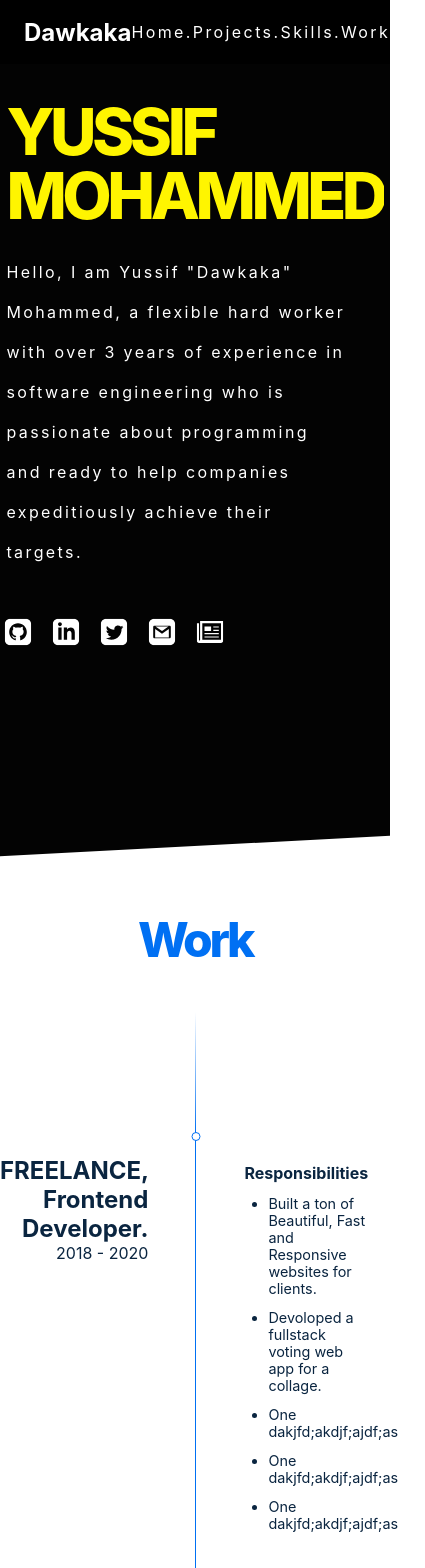
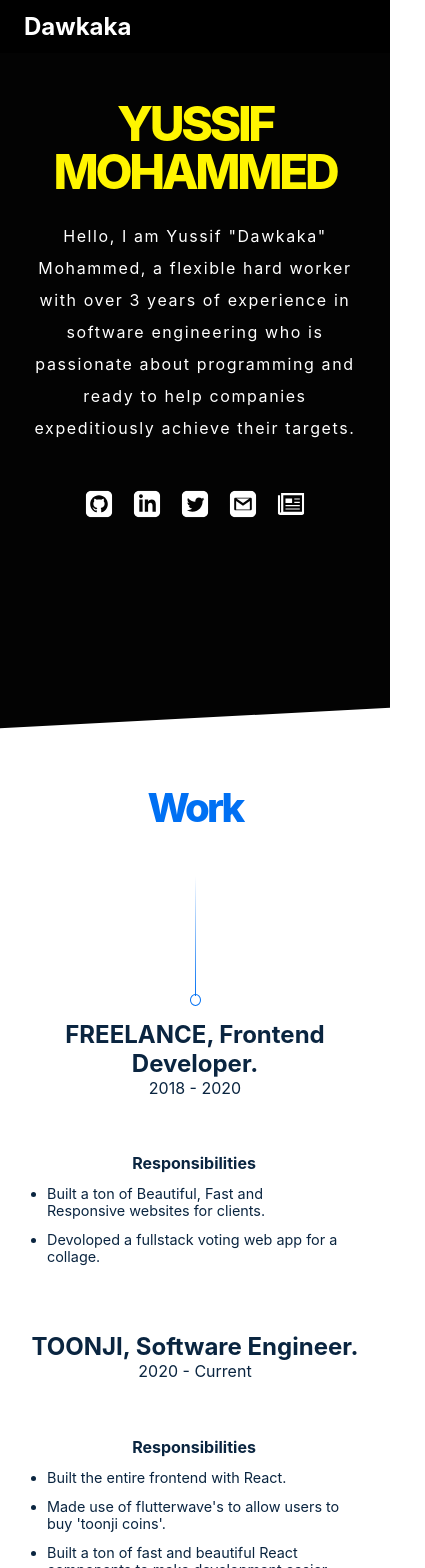
Before and after one commit to dawkaka/portfolio-site, a Next.js app: page / in a window 390 px wide. Shown: the top 1568 px of the page, 425 px wide, since content can reach past the window. Built offline with nearby package versions, Linux system fonts and the light colour scheme.

Commit message:
sauran scroll animations

```diff
--- a/components/projects.tsx
+++ b/components/projects.tsx
@@ -13,12 +13,12 @@ const ProjectItem: FunctionComponent<{image?: string,title:string,live?:string,
     <h4>{title}</h4>
     <p>{discrp}</p>
     <div className={styles.sourceLive}>
-    <button className={`${styles.button} ${disable}`}>
-    <a href={live} className={`${styles.button} ${disable}`}>View live</a>
-    </button>
-    <button>
-    <a href={source} className={`${styles.button} ${styles.buttonLite}`}>View source</a>
-    </button>
+    <div>
+    <a href={live} className={`${styles.button} ${disable}`}>Live</a>
+    </div>
+    <div>
+    <a href={source} className={`${styles.button} ${styles.buttonLite}`}>Source</a>
+    </div>
     </div>
     </div>
     </div>
--- a/components/work.tsx
+++ b/components/work.tsx
@@ -30,9 +30,6 @@ const Work: FunctionComponent = () => {
       <ul className={styles.respContainer}>
       <li className={styles.resp}>Built a ton of Beautiful, Fast and Responsive websites for clients.</li>
       <li className={styles.resp}>Devoloped a fullstack voting web app for a collage.</li>
-      <li className={styles.resp}>One dakjfd;akdjf;ajdf;as</li>
-      <li className={styles.resp}>One dakjfd;akdjf;ajdf;as</li>
-      <li className={styles.resp}>One dakjfd;akdjf;ajdf;as</li>
       </ul>
       </div>
 
@@ -53,7 +50,7 @@ const Work: FunctionComponent = () => {
       <li className={styles.resp}>Built the entire frontend with React.</li>
       <li className={styles.resp}>Made use of flutterwave's to allow users to buy 'toonji coins'.</li>
       <li className={styles.resp}>Built a ton of fast and beautiful React components to make development easier.</li>
-      <li className={styles.resp}>Handled Authentication/Authorization</li>
+      <li className={styles.resp}>Handled Authentication and Authorization</li>
       <li className={styles.resp}>Made use of websockets to build a real-time quize feature</li>
       <li className={styles.resp}>Implemented awards feature using MongoDb Transactions</li>
       <li className={styles.resp}>Handled server, server configurations, files etc. using AWS EC2, Nginx and AWS S3.</li>
--- a/styles/Home.module.css
+++ b/styles/Home.module.css
@@ -54,13 +54,18 @@
   flex-basis: 50%;
   padding-bottom: 200px;
   background-color: var(--background);
- background-attachment: fixed;
- background-size: cover;
+  background-attachment: fixed;
+  background-size: cover;
 }
 
 @media (max-width: 700px) {
   .sectPrimary {
     flex-direction: column;
+    text-align: center;
+  }
+
+  .navLinksContainer {
+    display: none;
   }
 }
 
@@ -95,6 +100,8 @@
 
 }
 
+
+
 @keyframes headerbackground {
   from{
     background-position: -10000px;
@@ -105,6 +112,7 @@
 }
 
 .heroContentContainer{
+
 }
 
 .heroContentContainer h1 {
@@ -113,6 +121,47 @@
 
 .text80 {
   max-width: 90%
+}
+
+@media  only screen and (max-width: 700px) {
+  .text80 {
+    max-width: 100%;
+    padding-inline: var(--gap)
+  }
+}
+
+@media only screen and (max-width: 500px) {
+  .headerHuge {
+    font-size: 3rem
+  }
+
+  .headerBig {
+    font-size: 2.5rem
+  }
+
+  .textNormal {
+    line-height: 2;
+    letter-spacing: .1em
+  }
+
+  .text80 {
+    padding-inline: 0;
+  }
+}
+
+
+@media only screen and (max-width: 300px) {
+  .headerHuge {
+    font-size: 2rem
+  }
+
+  .headerBig {
+    font-size: 1.5rem
+  }
+ .textNormal {
+   line-height: 1.2;
+   letter-spacing: .08em;
+ }
 }
 
 .socialsContainer {
@@ -131,6 +180,11 @@
   flex-basis: 100%;
 }
 
+@media only screen and (max-width: 700px) {
+  .socialsContainer {
+    justify-content: center;
+  }
+}
 
 .imageContainer {
   position: relative;
@@ -168,7 +222,8 @@
 
 .workSect {
   --styleColor: var(--success);
-  --gradientStart: white
+  --gradientStart: white;
+  padding-inline: var(--gap)
 }
 
 .headerCenter {
@@ -182,6 +237,7 @@
 }
 
 .line {
+  position: relative;
   width: 1px;
   height: 120px;
   background-image: linear-gradient(var(--gradientStart),var(--styleColor));
@@ -237,6 +293,48 @@
   margin-bottom: var(--gap-half)
 }
 
+@media only screen and (max-width: 550px) {
+   .line::after {
+    position: absolute;
+    bottom: -10px;
+    left: -5px;
+    content: "";
+    border-radius: 50%;
+    height: 10px;
+    width: 9px;
+    border: 1px solid var(--styleColor)
+  }
+
+  .line2::after {
+    top: -10px;
+  }
+  .workContainer {
+    grid-template-columns: 1fr;
+  }
+
+  .workInfo {
+     text-align: center;
+     padding-right: 0
+  }
+
+  .workResp {
+     text-align: center;
+     border-left: none;
+     padding-left: 0;
+     max-width: 100%;
+  }
+
+  .workResp::before {
+    display: none;
+  }
+
+  .respContainer {
+    max-width: 100%;
+    text-align: left;
+    padding-inline: var(--gap)
+  }
+
+ }
 
 .skillsSect {
   padding-block: 100px;
@@ -251,9 +349,12 @@
 }
 
 .text70 {
-  max-width: max(70%,300px)
+  max-width: max(70%,350px)
 }
 
+@media only screen and (max-width: 550px) {
+
+}
 
 .skillsAnimationContainer{
 
@@ -289,8 +390,12 @@
      top:100px;
      left: 0;
   }
+  14% {
+    top: 100px;
+    left: calc(100% + 100px)
+  }
   100% {
-    top:150px;
+    top:100px;
     left: calc(100% + 100px)
   }
 }
@@ -315,7 +420,7 @@ animation: fade2 24s linear infinite;
   position: absolute;
   opacity: 0;
   left: 0;
-  background-image: linear-gradient(90deg, var(--yellow), var(--yellow));
+  background-image: linear-gradient(90deg, var(--yellow), red);
   -webkit-background-clip: text;
   -moz-background-clip: text;
   background-clip: text;
@@ -458,6 +563,22 @@ animation: fade2 24s linear infinite;
   margin-bottom: var(--gap-double)
 }
 
+@media only screen and (max-width: 750px) {
+ .projectItemsContainer {
+   flex-direction: column;
+   align-items: center;
+ }
+ .projectItem  {
+   width: 90%;
+ }
+}
+
+@media only screen and (max-width: 400px) {
+  .projectItem  {
+    width: 100%;
+  }
+}
+
 .projectItemInfo {
   display: flex;
   flex-direction: column;
@@ -478,18 +599,25 @@ animation: fade2 24s linear infinite;
 }
 
 .sourceLive {
-  padding-top: var(--gap-half);
+  padding-top: var(--gap);
   margin-top: auto;
   display: flex;
   gap: var(--gap);
 }
 
+.sourceLive div {
+
+}
+
 .button {
   background-color: var(--styleColor);
-  padding: .8em;
+  padding-inline: .9em;
+  padding-block: .5em;
+  font-size: .8rem;
   color: white;
   border-radius: 10px;
   font-weight: bold;
+  text-align: center;
 }
 
 .buttonLite {
```
